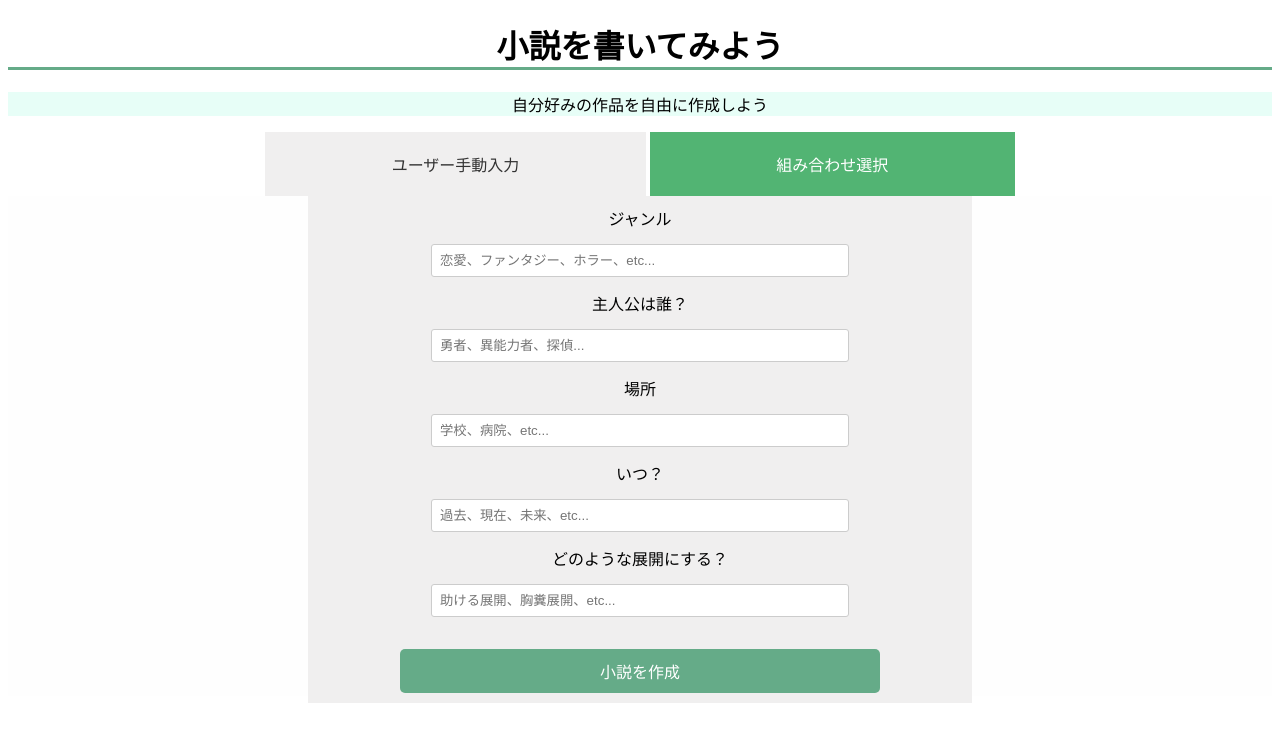
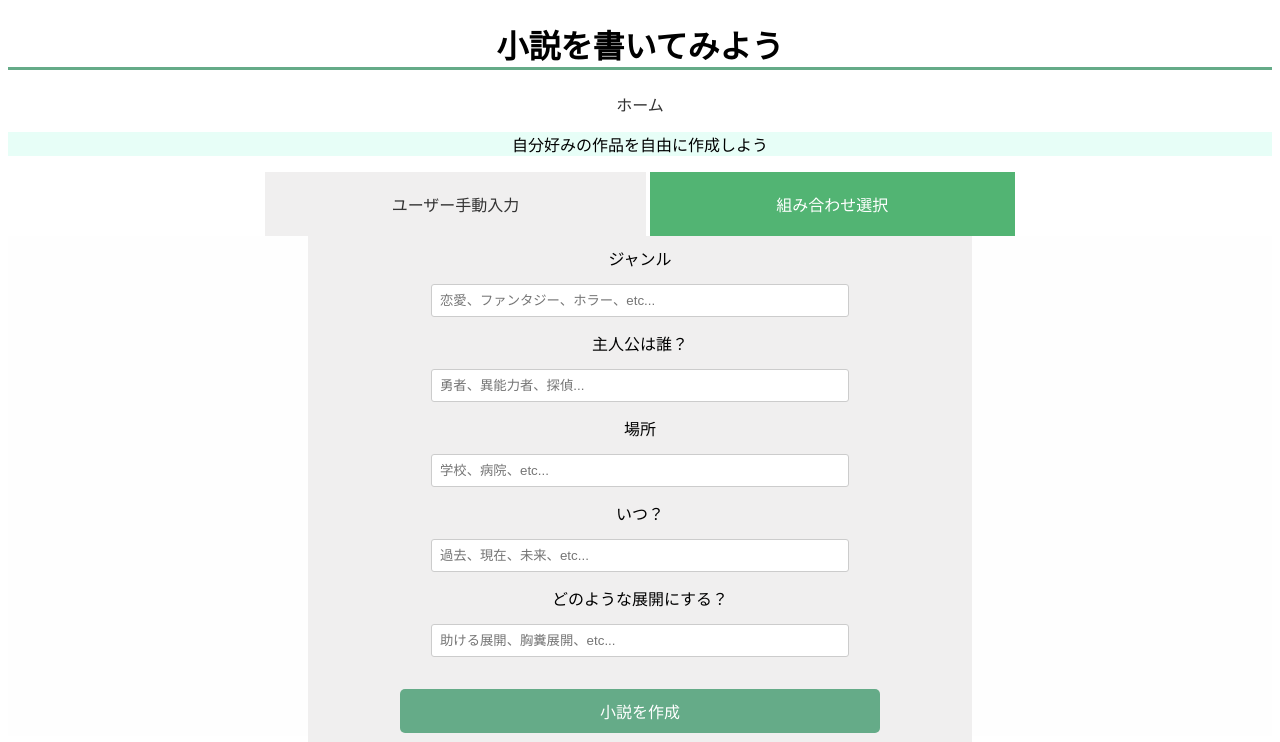
Before and after one commit to s1f10210231/chatgpt, a Django app: page /create/ in a window 1280 px wide. Shown: the top 742 px of the page. Run offline with Django 4.2, Linux system fonts and the light colour scheme.

Commit message:
ホームボタン追加

```diff
--- a/story_app/templates/story_app/create.html
+++ b/story_app/templates/story_app/create.html
@@ -12,6 +12,7 @@
 <body>
     <div class="main">
         <h1 class="title">小説を書いてみよう</h1>
+        <p><a href="{% url 'story_app:index'%}">ホーム</a></p>
     <div class="example">
         <p>自分好みの作品を自由に作成しよう</p>
 
--- a/story_app/templates/story_app/display_novel.html
+++ b/story_app/templates/story_app/display_novel.html
@@ -7,6 +7,7 @@
 
     </head>
     <body>
+        <p><a href="{% url 'story_app:index'%}">ホーム</a></p>
         {% if generated_novel %}
         <h2>生成された小説:</h2>
         <p>{{title}}</p>
```
